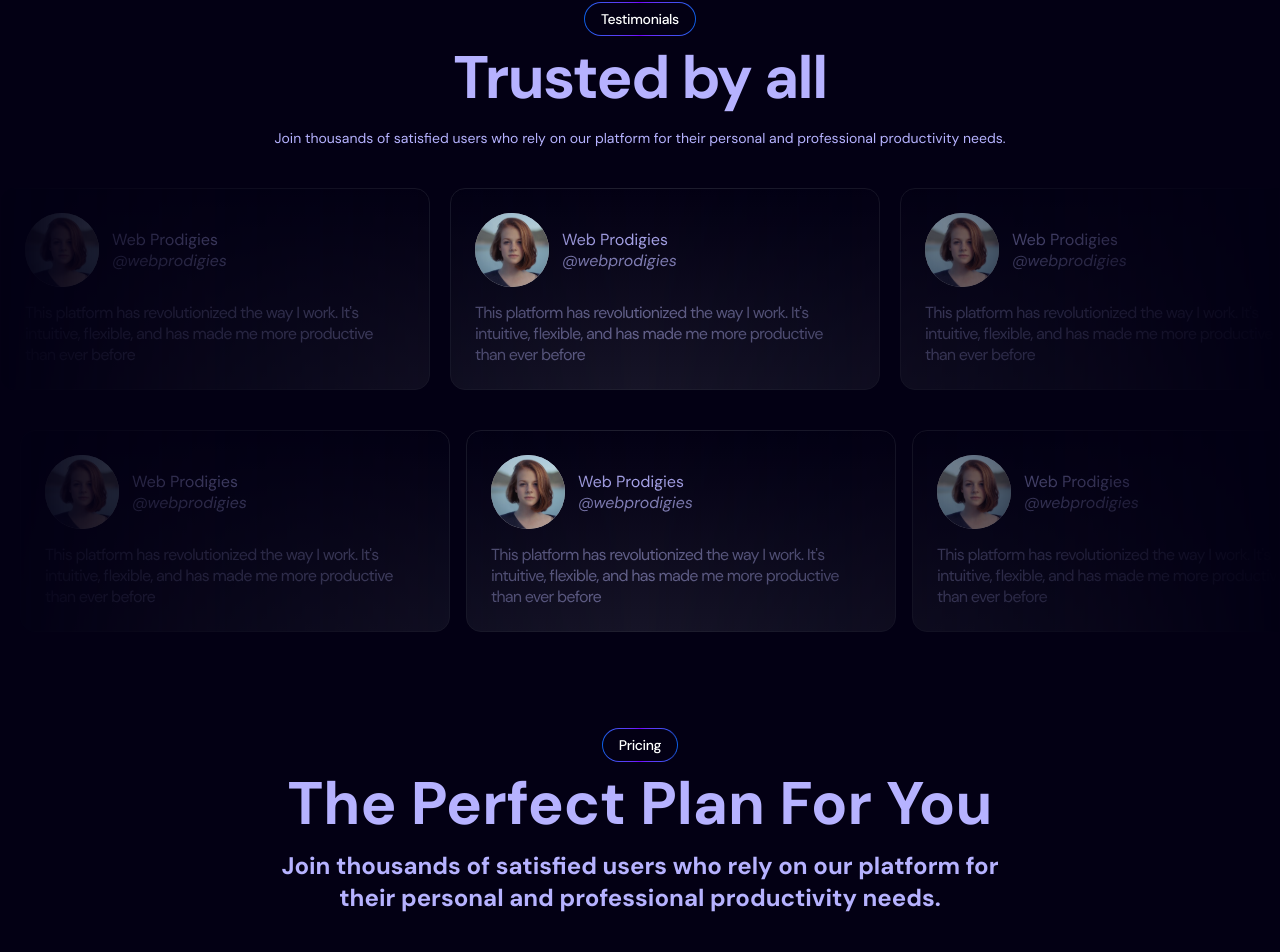
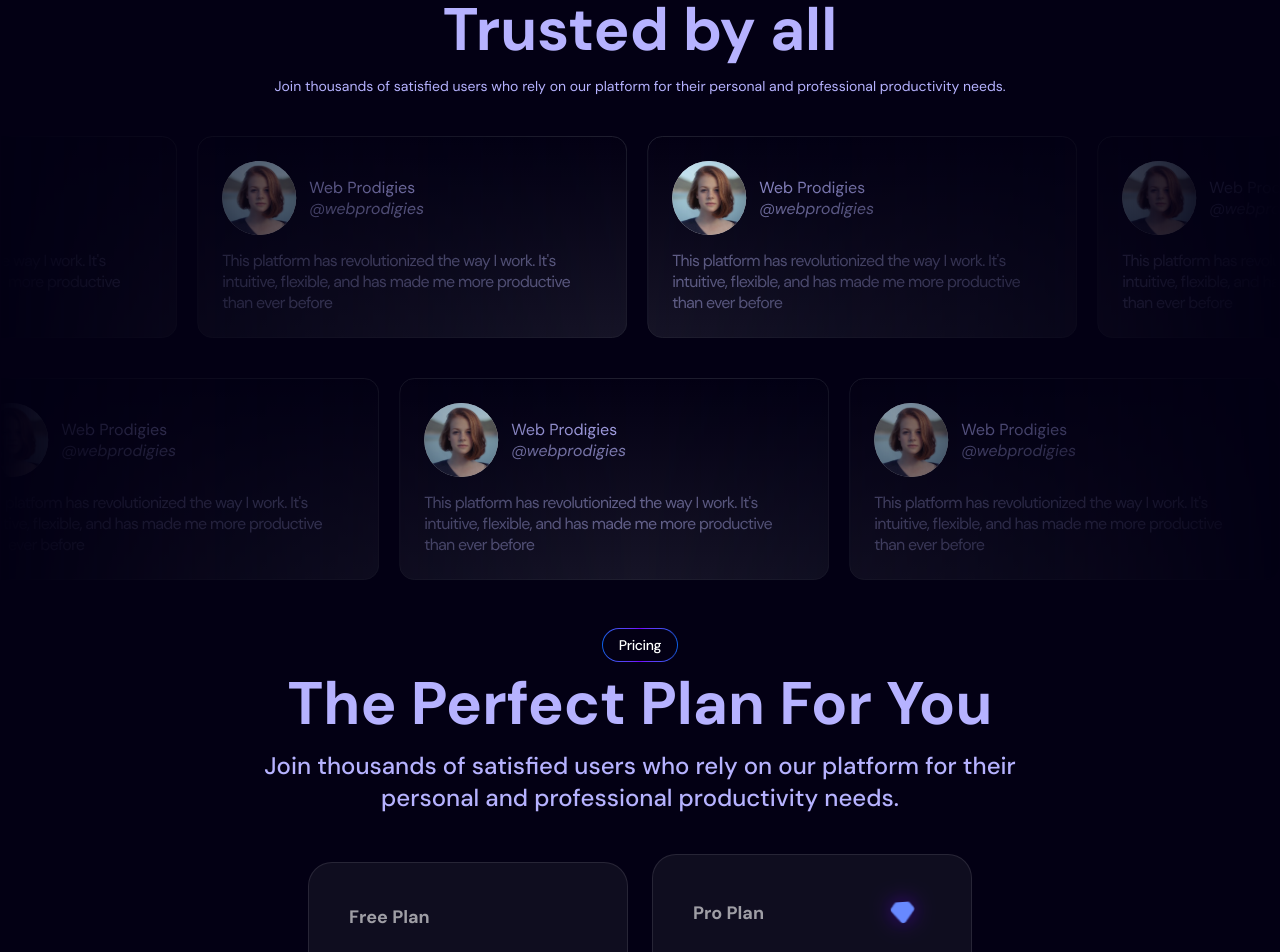
Before and after one commit to Creatureab/saas-page, a Next.js app: page / in a window 1280 px wide. Shown: the part 2116-3068 px from the top of the page. Built offline with nearby package versions, Linux system fonts and the light colour scheme.

Commit message:
added framer in testimonials

```diff
--- a/src/section/Pricing.tsx
+++ b/src/section/Pricing.tsx
@@ -1,6 +1,8 @@
+'use client';
 import Diamond from "@/assets/Diamond.png";
 import { twMerge } from "tailwind-merge";
 import Image from "next/image";
+import { motion } from "framer-motion";
 
 const CheckIcon = ({ className }: { className?: string }) => {
     return (
@@ -48,7 +50,7 @@ const Pricing = () => {
             ],
             icon: Diamond,
         },
-    ]
+    ];
 
     return (
         <section className="py-8 md:py-12">
@@ -60,34 +62,28 @@ const Pricing = () => {
                         </span>
                     </div>
                 </div>
+
                 <div className="px-4 sm:px-6 lg:px-0">
-                    <h2 className="max-w-5xl mx-auto mb-4 font-bold text-[#B6B2FF]
-                 text-5xl md:text-7xl lg:text-6xl
-                 text-left md:text-center">
+                    <h2 className="max-w-5xl mx-auto mb-4 font-bold text-[#B6B2FF] text-5xl md:text-7xl lg:text-6xl text-left md:text-center">
                         The Perfect Plan For You
                     </h2>
 
-                    <p className="max-w-3xl mx-auto mb-10
-                text-lg md:text-2xl font-bold text-[#B6B2FF]
-                text-left md:text-center">
+                    <p className="max-w-3xl mx-auto mb-10 text-lg md:text-2xl font-medium text-[#B6B2FF] text-left md:text-center">
                         Join thousands of satisfied users who rely on our platform for their
                         personal and professional productivity needs.
                     </p>
                 </div>
 
-
                 <div className="flex flex-col gap-6 items-center mt-10 lg:flex-row lg:items-end lg:justify-center">
                     {pricingData.map((item, index) => {
                         const isPro = item.title === "Pro Plan";
-                        // Force inverse to false to avoid white background,
-                        // while keeping the card logic simplified for the dark theme.
-                        const inverse: boolean = false;
+                        const inverse = false;
 
                         return (
                             <div
                                 key={index}
                                 className={twMerge(
-                                    "p-10 rounded-3xl border border-[#F1F1F1] max-w-xs w-full",
+                                    "p-10 rounded-3xl border max-w-xs w-full",
                                     inverse && "border-black bg-white text-black",
                                     !inverse && "border-white/10 bg-white/5 text-white"
                                 )}
@@ -95,18 +91,29 @@ const Pricing = () => {
                                 <div className="flex justify-between items-center whitespace-nowrap">
                                     <h3
                                         className={twMerge(
-                                            "text-lg font-bold text-black/50",
-                                            inverse && "text-black/60",
-                                            !inverse && "text-white/60"
+                                            "text-lg font-bold",
+                                            inverse ? "text-black/60" : "text-white/60"
                                         )}
                                     >
                                         {item.title}
                                     </h3>
 
                                     {isPro && (
-                                        <div className="inline-flex text-sm px-4 py-1.5">
-                                            <Image src={Diamond} alt="Diamond" className="w-6 h-6 object-contain" />
-                                        </div>
+                                        <motion.div
+                                            className="inline-flex text-sm px-4 py-1.5"
+                                            animate={{ rotate: [-4, 4, -4] }}
+                                            transition={{
+                                                duration: 6,
+                                                repeat: Infinity,
+                                                ease: "easeInOut",
+                                            }}
+                                        >
+                                            <Image
+                                                src={Diamond}
+                                                alt="Diamond"
+                                                className="w-6 h-6 object-contain drop-shadow-[0_0_10px_rgba(112,0,255,0.5)]"
+                                            />
+                                        </motion.div>
                                     )}
                                 </div>
 
@@ -116,23 +123,24 @@ const Pricing = () => {
                                     </span>
                                     <span
                                         className={twMerge(
-                                            "tracking-tight font-bold text-black/50",
-                                            !inverse && "text-white/50"
+                                            "tracking-tight font-bold",
+                                            inverse ? "text-black/50" : "text-white/50"
                                         )}
                                     >
                                         /month
                                     </span>
                                 </div>
 
-                                <p className={twMerge("mt-4 text-sm", inverse ? "text-black/70" : "text-white/70")}>
+                                <p
+                                    className={twMerge(
+                                        "mt-4 text-sm",
+                                        inverse ? "text-black/70" : "text-white/70"
+                                    )}
+                                >
                                     {item.describe}
                                 </p>
 
-                                <button
-                                    className={twMerge(
-                                        "w-full mt-[30px] px-4 py-2 rounded-lg font-medium cursor-pointer transition-colors bg-white/10 text-white hover:bg-white/20 bg-gradient-to-t from-[#201F30] to-[#464553]",
-                                    )}
-                                >
+                                <button className="w-full mt-[30px] px-4 py-2 rounded-lg font-medium transition-colors bg-gradient-to-t from-[#201F30] to-[#464553] hover:opacity-90">
                                     {item.buttonText}
                                 </button>
 
@@ -153,6 +161,7 @@ const Pricing = () => {
                 </div>
             </div>
         </section>
-    )
-}
-export default Pricing
+    );
+};
+
+export default Pricing;
--- a/src/section/Testomonials.tsx
+++ b/src/section/Testomonials.tsx
@@ -1,19 +1,21 @@
+'use client';
 import Image from "next/image";
+import { motion } from "framer-motion";
 import testomonial1 from "@/assets/Testimonial Card.svg";
 
 const testimonialData = {
     title: "Web Prodigies",
     hashtag: "@webprodigies",
     imageSrc: testomonial1,
-    text: "This platform has revolutionized the way I work. It's intuitive, flexible, and has made me more productive than ever before"
+    text:
+        "This platform has revolutionized the way I work. It's intuitive, flexible, and has made me more productive than ever before",
 };
 
-
 const Testomonials = () => {
-
     return (
-        <section className="py-8 md:py-12">
+        <section className="px-4 sm:px-6 lg:px-0">
             <div className="container">
+                {/* Badge */}
                 <div className="relative w-fit mx-auto mb-3 rounded-full p-[1px] bg-gradient-to-r from-[#0560E8] via-[#7000FF] to-[#0560E8]">
                     <div className="flex items-center justify-center px-4 py-1.5 rounded-full bg-[#030014] backdrop-blur-[1px]">
                         <span className="text-sm font-medium text-white tracking-tight">
@@ -21,40 +23,67 @@ const Testomonials = () => {
                         </span>
                     </div>
                 </div>
-                <div className="flex items-center justify-center max-w-5xl mx-auto mb-5 text-5xl font-bold tracking-tight text-[#B6B2FF] md:text-7xl text-center lg:text-6xl">
+
+                {/* Heading */}
+                <div className="max-w-5xl mx-auto mb-4 font-bold text-[#B6B2FF] text-5xl md:text-7xl lg:text-6xl text-left md:text-center">
                     Trusted by all
                 </div>
-                <span className="block w-fit mx-auto text-center text-sm text-[#B6B2FF]">Join thousands of satisfied users who rely on our platform for their personal and professional productivity needs.</span>
+
+                <span className="block w-fit mx-auto text-center text-sm text-[#B6B2FF]">
+                    Join thousands of satisfied users who rely on our platform for their
+                    personal and professional productivity needs.
+                </span>
+
+                {/* Row 1 → Left */}
                 <div className="flex overflow-hidden mt-10 [mask-image:linear-gradient(to_right,transparent,black,transparent)]">
-                    <div className="flex gap-5 pr-5 flex-none text-[#B6B2FF]">
-                        {[testimonialData, testimonialData, testimonialData, testimonialData].map(
-                            (card, index) => (
+                    <motion.div
+                        className="flex gap-5 pr-5 flex-none"
+                        animate={{ x: ["0%", "-50%"] }}
+                        transition={{
+                            duration: 45,
+                            repeat: Infinity,
+                            ease: "linear",
+                        }}
+                    >
+                        {[...Array(2)].flatMap(() =>
+                            [testimonialData, testimonialData, testimonialData, testimonialData]
+                        ).map((card, index) => (
                             <Image
                                 key={index}
                                 src={card.imageSrc}
                                 alt={card.title}
                                 className="w-auto h-auto max-h-[300px]"
                             />
-                            )
-                        )}
+                        ))}
+                    </motion.div>
                 </div>
-                </div>
+
+                {/* Row 2 → Right */}
                 <div className="flex overflow-hidden mt-10 [mask-image:linear-gradient(to_right,transparent,black,transparent)]">
-                    <div className="flex gap-4 pl-5 flex-none text-[#B6B2FF]">
-                        {[testimonialData, testimonialData, testimonialData, testimonialData].map(
-                            (card, index) => (
+                    <motion.div
+                        className="flex gap-5 pl-5 flex-none"
+                        animate={{ x: ["-50%", "0%"] }}
+                        transition={{
+                            duration: 30,
+                            repeat: Infinity,
+                            ease: "linear",
+                        }}
+                    >
+                        {[...Array(2)].flatMap(() =>
+                            [testimonialData, testimonialData, testimonialData, testimonialData]
+                        ).map((card, index) => (
                             <Image
                                 key={index}
                                 src={card.imageSrc}
                                 alt={card.title}
                                 className="w-auto h-auto max-h-[300px]"
                             />
-                            )
-                        )}
+                        ))}
+                    </motion.div>
                 </div>
             </div>
-            </div>
-        </section >
+        </section>
     );
 };
+
 export default Testomonials;
```
Lines whose indentation alone changed are shown as unchanged.
